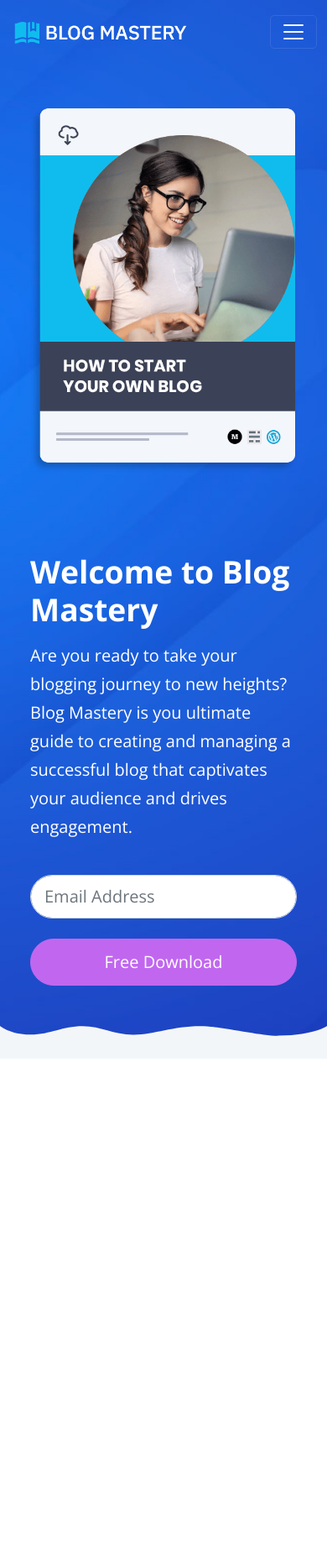
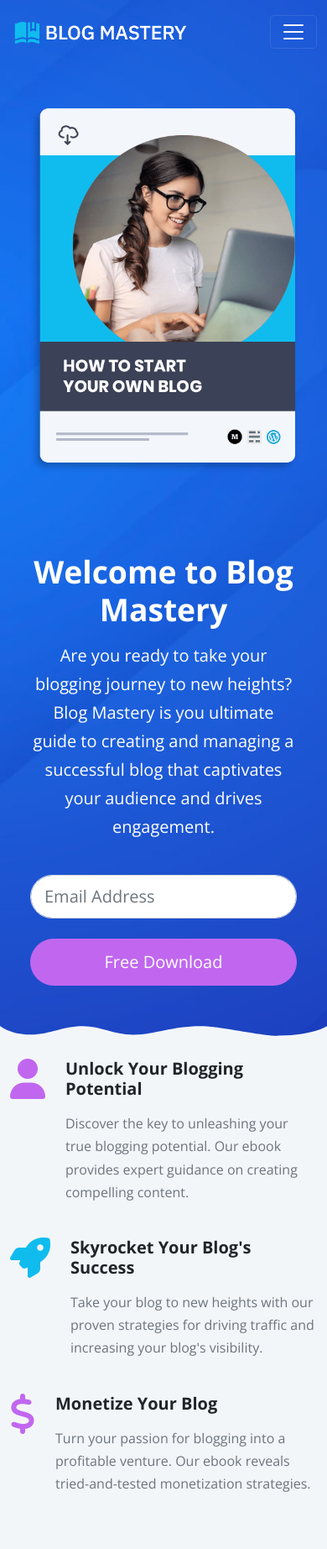
Before and after one commit to Barabbas7/EbookWebsite-TraversyBootstrapCourse, a website: page index.html in a window 390 px wide. Shown: the whole page at 84% size. Before the commit the page ends 1261 px from the top, so only its background shows below. Drawn offline with nearby package versions, Linux system fonts and the light colour scheme; files that its build step writes are made by us from their sources.

Commit message:
Added icons and nav-bar scroll effect

```diff
--- a/index.html
+++ b/index.html
@@ -119,6 +119,43 @@
         />
       </svg>
     </header>
+    <!-- Icons -->
+    <section class="icons bg-light pb-5">
+      <div class="container-xl">
+        <div class="row hstack g-4">
+          <div class="col-md-4 d-flex gap-4">
+            <i class="fas fa-user fa-3x text-primary"></i>
+            <div>
+              <h5 class="fw-bold">Unlock Your Blogging Potential</h5>
+              <p class="text-muted">
+                Discover the key to unleashing your true blogging potential. Our
+                ebook provides expert guidance on creating compelling content.
+              </p>
+            </div>
+          </div>
+          <div class="col-md-4 d-flex gap-4">
+            <i class="fas fa-rocket fa-3x text-secondary"></i>
+            <div>
+              <h5 class="fw-bold">Skyrocket Your Blog's Success</h5>
+              <p class="text-muted">
+                Take your blog to new heights with our proven strategies for
+                driving traffic and increasing your blog's visibility.
+              </p>
+            </div>
+          </div>
+          <div class="col-md-4 d-flex gap-4">
+            <i class="fas fa-dollar fa-3x text-primary"></i>
+            <div>
+              <h5 class="fw-bold">Monetize Your Blog</h5>
+              <p class="text-muted">
+                Turn your passion for blogging into a profitable venture. Our
+                ebook reveals tried-and-tested monetization strategies.
+              </p>
+            </div>
+          </div>
+        </div>
+      </div>
+    </section>
 
     <script src="js/bootstrap.bundle.min.js"></script>
     <script src="js/script.js"></script>
--- a/js/script.js
+++ b/js/script.js
@@ -1 +1,17 @@
 // Add custom JavaScript here
+
+function userScroll() {
+    const navbar = document.querySelector('.navbar');
+
+    window.addEventListener('scroll', () => {
+        if (window.scrollY > 50) {
+            navbar.classList.add('bg-dark');
+            navbar.classList.add('navbar-sticky');
+        } else {
+            navbar.classList.remove('bg-dark');
+            navbar.classList.remove('navbar-sticky');
+        }
+    })
+}
+
+document.addEventListener('DOMContentLoaded', userScroll)
--- a/scss/styles.scss
+++ b/scss/styles.scss
@@ -7,3 +7,22 @@
     background: url(../images/header-background.jpg) center center no-repeat;
     background-size: cover;
 }
+
+.navbar {
+    transition: all 0.3s ease-in-out;
+}
+
+.navbar-sticky {
+    opacity: 0.9  ;
+    box-shadow: 0 0 10px rgba(0, 0, 0, 0.5);
+}
+
+@media (max-width: 1000px) {
+      .hero .image-container {
+        display: flex;
+        justify-content: center;
+      }
+      .hero .text-container {
+        text-align: center;
+      }
+}
```
